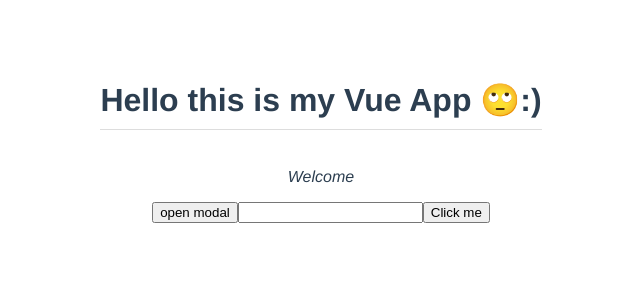
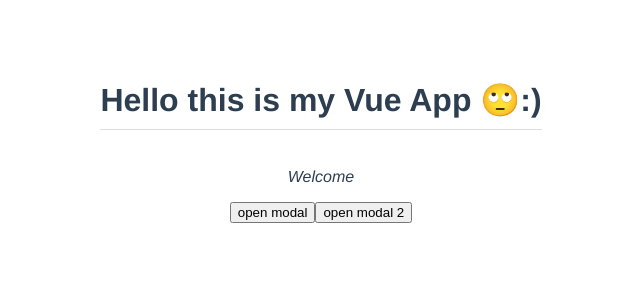
Before and after one commit to newit-baolh/LearnVueJS, a Vue app: page / in a window 1280 px wide. Shown: the top 300 px of the page, without its empty margins (319-959 px from the left). Built offline with nearby package versions, Linux system fonts and the light colour scheme.

Commit message:
create another modal

```diff
--- a/src/App.vue
+++ b/src/App.vue
@@ -11,12 +11,21 @@
       <p>Learn</p>
     </Modal>
   </div>
+
+  <div v-if="showModalTwo">
+    <Modal @close="toggleModalTwo">
+      <h1>Signup to page</h1>
+      <p>Updated</p>
+    </Modal>
+  </div>
   <button @click="toggleModal">open modal</button>
-  <input type="text" ref="name">
-  <button @click="handleClick">Click me</button>
+  <button @click="toggleModalTwo">open modal 2</button>
 </template>
 
 <script>
+// - creat an extra button to open a diff modal
+// - use the same modal component but pass in a diff template (slot)
+// - use a diff methed (e.g. toggleModalTwo) and data (e.g. showModalTwo)
 import Modal from './components/Modal.vue'
 
 export default {
@@ -25,19 +34,16 @@
   data() {
     return {
       title: 'Hello this is my Vue App 🙄:)',
-      header: "Singup for Gateway",
-      text: "Grab data from root",
       showModal: false,
+      showModalTwo: false
     }
   },
   methods: {
-    handleClick(){
-      console.log(this.$refs.name);
-      this.$refs.name.classList.add('active');
-      this.$refs.name.focus();
-    },
     toggleModal (){
       this.showModal = !this.showModal
+    },
+    toggleModalTwo (){
+      this.showModalTwo = !this.showModalTwo
     }
   }
 }
```
